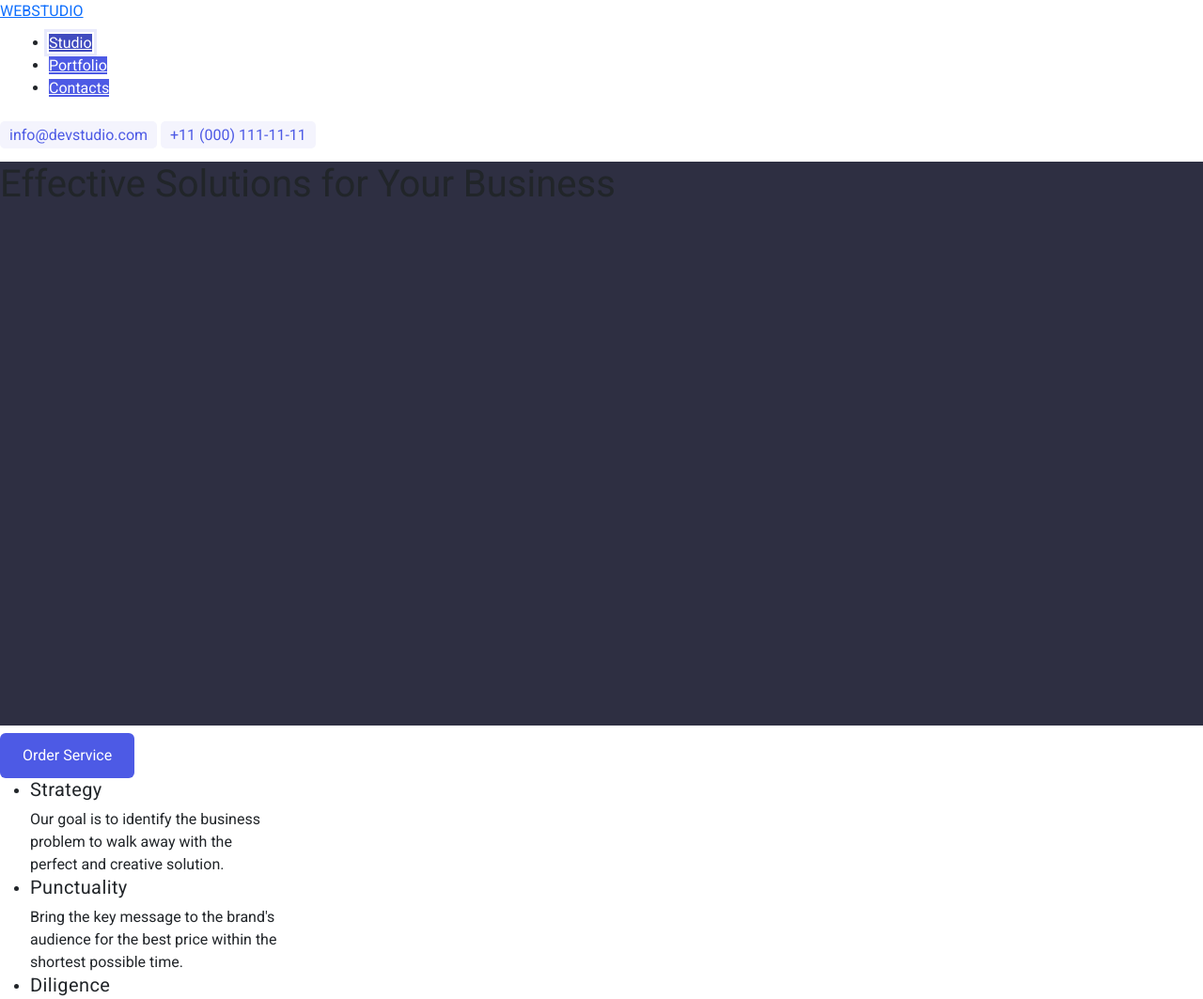
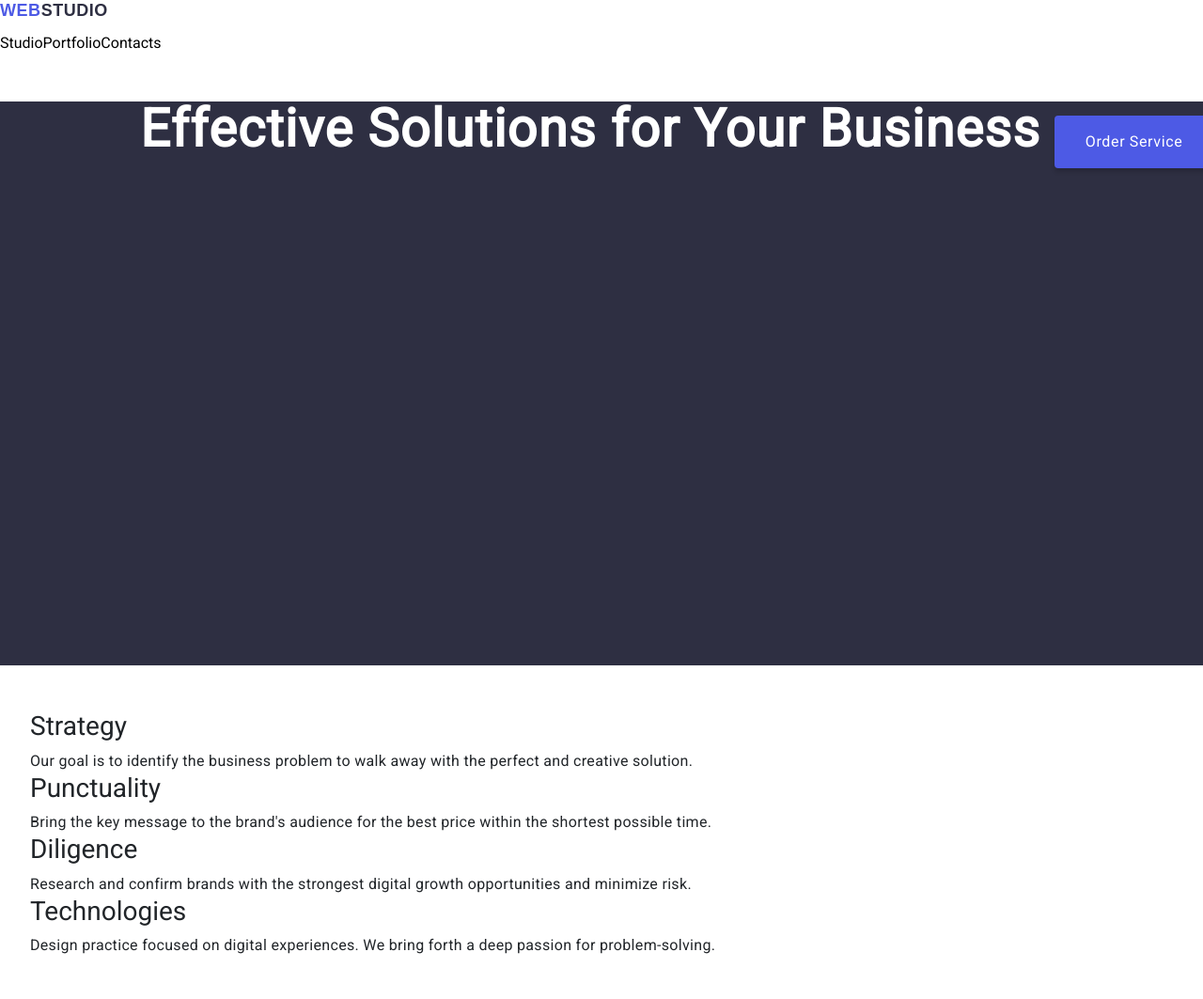
Before and after one commit to soylu1092/goit-markup-hw-02, a plain HTML site: page index.html in a window 1280 px wide. Shown: the top 1063 px of the page at 94% size. Drawn offline with nearby package versions, Linux system fonts and the light colour scheme.

Commit message:
revıze3

```diff
--- a/css/style.css
+++ b/css/style.css
@@ -1,161 +1,140 @@
-#button {
+button {
   background-color: #4d5ae5;
   color: #ffffff;
+
+  padding: 16px 32px;
+  border-radius: 4px;
+  font-size: 16px;
+  font-weight: 500;
+  line-height: 150%;
+  letter-spacing: 0.04em;
+  cursor: pointer;
+  width: 169px;
+  height: 56px;
+  box-shadow: 0 4px 4px 0 rgba(0, 0, 0, 0.15);
   border: none;
-  padding: 12px 24px;
-  border-radius: 6px;
-  font-size: 16px;
-  cursor: pointer;
-  transition: background-color 0.3s ease, transform 0.1s ease;
 }
-#button:hover {
+button:hover {
   background-color: #404bbf;
 }
-#button:active {
+button:active {
   background-color: #2e2f42;
   transform: scale(0.97);
 }
-#button:focus-visible {
+button:focus-visible {
   outline: 3px solid #e7e9fc;
   outline-offset: 2px;
 }
-#studıo {
-  background-color: #4d5ae5;
-  color: #ffffff;
+.studio {
+  color: black;
   border: none;
+  text-decoration: none;
 
   font-size: 16px;
   cursor: pointer;
-  transition: background-color 0.3s ease, transform 0.1s ease;
 }
 
-#studıo {
-  background-color: #404bbf;
+.studio:hover {
+  color: #404bbf;
   transform: scale(0.97);
 }
-#studıo {
+.studio:focus-visible {
+  outline-offset: 2px;
+}
+.port {
+  color: black;
+  border: none;
+  text-decoration: none;
+
+  font-size: 16px;
+  cursor: pointer;
+}
+.port:hover {
+  color: #404bbf;
+}
+.port:focus-visible {
+  outline-offset: 2px;
+}
+
+.contacts {
+  color: black;
+  border: none;
+  font-size: 16px;
+  cursor: pointer;
+  text-decoration: none;
+}
+
+.contacts:hover {
+  color: #404bbf;
+}
+
+.contacts:active {
+  background-color: #2e2f42;
+}
+
+.contacts:focus-visible {
   outline: 3px solid #e7e9fc;
   outline-offset: 2px;
 }
-#port {
-  background-color: #4d5ae5;
-  color: #ffffff;
-  border: none;
-
-  font-size: 16px;
-  cursor: pointer;
-  transition: background-color 0.3s ease, transform 0.1s ease;
-}
-#port:hover {
-  background-color: #404bbf;
-}
-#port:focus-visible {
-  outline: 3px solid #e7e9fc;
-  outline-offset: 2px;
-}
-
-#contacts {
-  background-color: #4d5ae5;
-  color: #ffffff;
-  border: none;
-  font-size: 16px;
-  cursor: pointer;
-  transition: background-color 0.3s ease, transform 0.1s ease;
-}
-
-#contacts:hover {
-  background-color: #404bbf;
-}
-
-#contacts button:active {
-  background-color: #2e2f42;
-}
-
-#contacts:focus-visible {
-  outline: 3px solid #e7e9fc;
-  outline-offset: 2px;
-}
-#body {
+body {
   font-family: "Roboto", sans-serif;
 }
 
-#nav {
+nav {
   background-color: white;
   padding: 10px 20px;
 }
-#headd {
+.headd {
   background-color: #2e2f42;
   width: 1440px;
   height: 600px;
+  font-weight: 700;
+  font-size: 56px;
+  line-height: 107%;
+  letter-spacing: 0.02em;
+  text-align: center;
+  color: white;
 }
-#li-1 {
-  width: 264px;
-  height: 104px;
+.sec-1 {
+  background-color: white;
+  padding: 40px 0;
 }
-#li-2 {
-  width: 264px;
-  height: 104px;
+.sec-1 li div {
+  font-weight: 400;
+  font-size: 16px;
+  line-height: 150%;
+  letter-spacing: 0.02em;
 }
-#li-3 {
-  width: 264px;
-  height: 104px;
-}
-#li-4 {
-  width: 264px;
-  height: 104px;
-}
-#sec-1 {
-  background-color: white;
-}
-#our-team {
-  width: 1440px;
-  height: 732px;
-  background-color: #f4f4fd;
-}
-#our-port {
-  width: 1128px;
-  height: 1000px;
-  background-color: white;
-}
-#mail {
-  color: #4d5ae5;
-  background-color: #f4f4fd;
-  text-decoration: none;
-  padding: 5px 10px;
-  border-radius: 5px;
-  transition: 0.3s;
-}
-
-#mail:hover {
-  color: #ffffff;
-  background-color: #404bbf;
-}
-#phone {
-  color: #4d5ae5;
-  background-color: #f4f4fd;
-  text-decoration: none;
-  padding: 5px 10px;
-  border-radius: 5px;
-  transition: 0.3s;
-}
-
-#phone:hover {
-  color: #ffffff;
-  background-color: #404bbf;
-}
-#sec-1 h3 {
+.se-1 li h3 {
   font-weight: 500;
   font-size: 20px;
   line-height: 120%;
   letter-spacing: 0.02em;
 }
-#sec-1 p {
-  font-weight: 400;
-  font-size: 16px;
-  line-height: 150%;
-  letter-spacing: 0.02em;
+.mail {
+  color: white;
+
+  text-decoration: none;
+  padding: 5px 10px;
+  border-radius: 5px;
 }
-#foot {
+
+.mail:hover {
+  color: #4d5ae5;
+}
+.phone {
+  color: #ffffff;
+
+  text-decoration: none;
+  padding: 5px 10px;
+  border-radius: 5px;
+}
+
+.phone:hover {
+  color: #4d5ae5;
+}
+
+.foot {
   width: 1440px;
   height: 312px;
   background-color: #2e2f42;
@@ -164,32 +143,82 @@
   font-size: 16px;
   line-height: 150%;
   letter-spacing: 0.02em;
+  padding: 20px 0;
 }
-#our-team h3 {
+.logo {
+  width: 115px;
+  height: 24px;
+  font-family: "Raleway", sans-serif;
+  font-weight: 700;
+  font-size: 18px;
+  line-height: 117%;
+  letter-spacing: 0.03em;
+  text-transform: uppercase;
+  color: #4d5ae5;
+  text-decoration: none;
+}
+.logo span {
+  color: #2e2f42;
+}
+nav li {
+  list-style: none;
+}
+.sec-1 li {
+  list-style: none;
+}
+.our-team li {
+  list-style: none;
+}
+.our-port li {
+  list-style: none;
+}
+.our-team {
+  width: 1440px;
+  height: 732px;
+  background-color: #f4f4fd;
+  padding: 40px 0;
+}
+.our-port {
+  width: 1128px;
+  height: 1000px;
+  background-color: white;
+  padding: 40px 0;
+}
+.our-team h3 {
   font-weight: 500;
   font-size: 20px;
   line-height: 120%;
   letter-spacing: 0.02em;
   text-align: center;
 }
-#our-team p {
+.our-team p {
   font-weight: 400;
   font-size: 16px;
   line-height: 150%;
   letter-spacing: 0.02em;
   text-align: center;
 }
-#our-port h3 {
+.our-port h3 {
   font-weight: 500;
   font-size: 20px;
   line-height: 120%;
   letter-spacing: 0.02em;
   text-align: center;
 }
-#our-port p {
+.our-port p {
   font-weight: 400;
   font-size: 16px;
   line-height: 150%;
   letter-spacing: 0.02em;
   text-align: center;
 }
+.ull {
+  margin: 0;
+  padding: 0;
+  display: flex;
+  flex-wrap: wrap;
+}
+img {
+  max-width: 100%;
+  display: block;
+}
--- a/index.html
+++ b/index.html
@@ -18,58 +18,60 @@
     <link rel="stylesheet" href="css/style.css" />
     <title>Web Studio</title>
   </head>
-  <body id="body">
+  <body class="body">
     <header>
-      <a href="/">WEBSTUDIO</a>
+      <a href="/" class="logo">WEB<span>STUDIO</span></a>
 
-      <nav id="nav">
-        <ul>
+      <nav class="nav">
+        <ul class="ull">
           <li>
-            <a id="studıo" href="">Studio</a>
+            <a class="studio" href="">Studio</a>
           </li>
 
           <li>
-            <a id="port" href="">Portfolio</a>
+            <a class="port" href="">Portfolio</a>
           </li>
 
           <li>
-            <a id="contacts" href="">Contacts</a>
+            <a class="contacts" href="">Contacts</a>
           </li>
         </ul>
       </nav>
 
       <address>
-        <a id="mail" href="mailto:info@devstudio.com">info@devstudio.com</a>
-        <a id="phone" href="tel:+110001111111">+11 (000) 111-11-11</a>
+        <a class="mail" href="mailto:info@devstudio.com">info@devstudio.com</a>
+        <a class="phone" href="tel:+110001111111">+11 (000) 111-11-11</a>
       </address>
     </header>
-    <h1 id="headd">Effective Solutions for Your Business</h1>
-    <button id="button" type="button">Order Service</button>
+    <h1 class="headd">
+      Effective Solutions for Your Business
+      <button class="button" type="button">Order Service</button>
+    </h1>
 
-    <section id="sec-1">
+    <section class="sec-1">
       <ul>
-        <li id="li-1">
+        <li>
           <h3>Strategy</h3>
           <div>
             Our goal is to identify the business problem to walk away with the
             perfect and creative solution.
           </div>
         </li>
-        <li id="li-2">
+        <li>
           <h3>Punctuality</h3>
           <div>
             Bring the key message to the brand's audience for the best price
             within the shortest possible time.
           </div>
         </li>
-        <li id="li-3">
+        <li>
           <h3>Diligence</h3>
           <div>
             Research and confirm brands with the strongest digital growth
             opportunities and minimize risk.
           </div>
         </li>
-        <li id="li-4">
+        <li>
           <h3>Technologies</h3>
           <div>
             Design practice focused on digital experiences. We bring forth a
@@ -78,10 +80,9 @@
         </li>
       </ul>
     </section>
-    <section>
-      <h2 id="our-team">Our Team</h2>
-
-      <ul>
+    <section class="our-team">
+      <h2>Our Team</h2>
+      <ul class="ull">
         <li>
           <img src="images/mark.jpg" alt="Mark Guerrero" width="265" />
           <h3>Mark Guerrero</h3>
@@ -104,9 +105,9 @@
         </li>
       </ul>
     </section>
-    <section>
-      <h2 id="our-port">Our Portfolio</h2>
-      <ul>
+    <section class="our-port">
+      <h2>Our Portfolio</h2>
+      <ul class="ull">
         <li>
           <img src="images/bankingapp.jpg" alt="bankingapp" />
           <h3>Banking App</h3>
@@ -139,8 +140,8 @@
         </li>
       </ul>
     </section>
-    <footer id="foot">
-      <a href="/">WEBSTUDIO</a>
+    <footer class="foot">
+      <a href="/" class="logo">WEB<span>STUDIO</span></a>
       <p>
         Increase the flow of customers and sales for your business with digital
         marketing & growth solutions.
```
